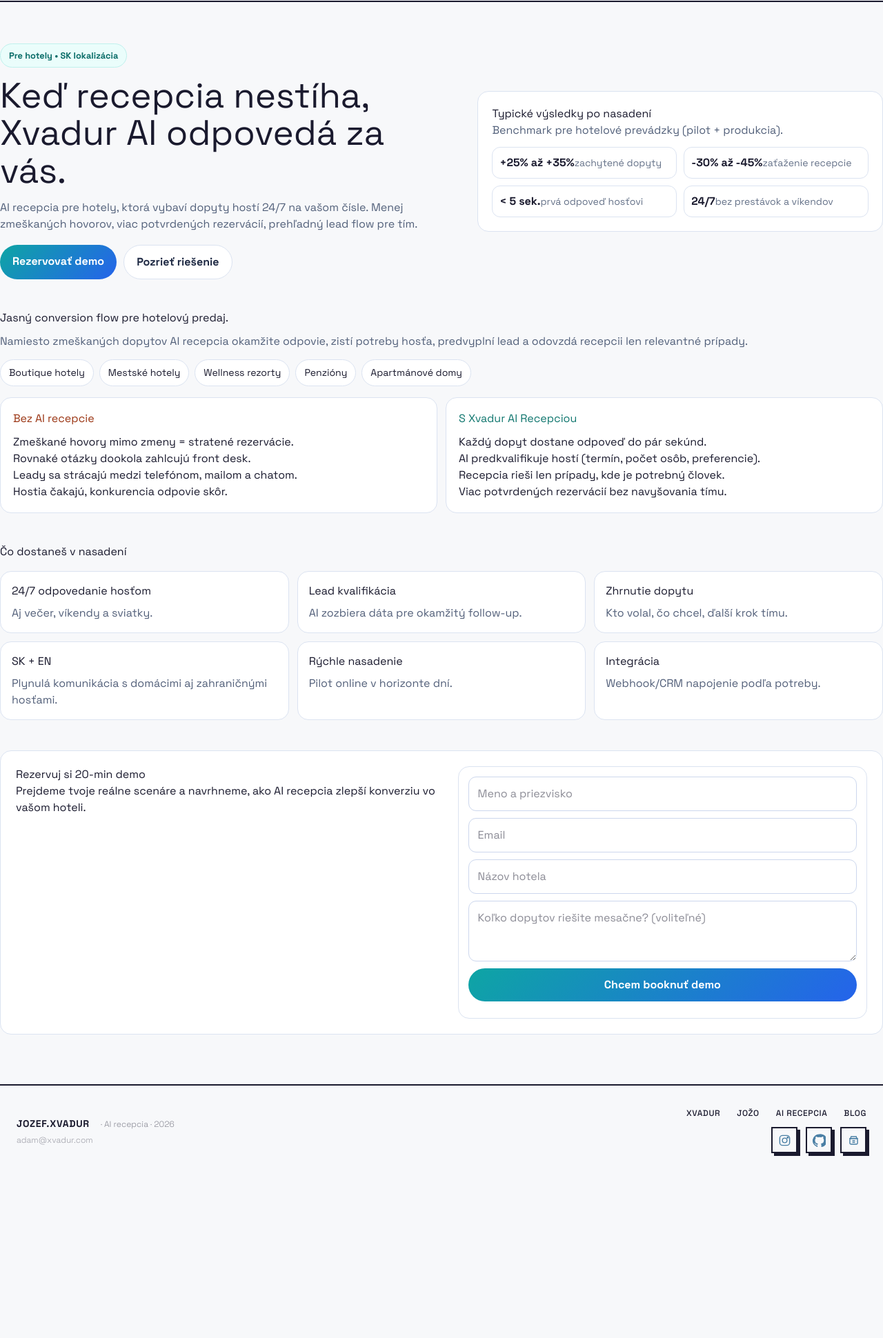
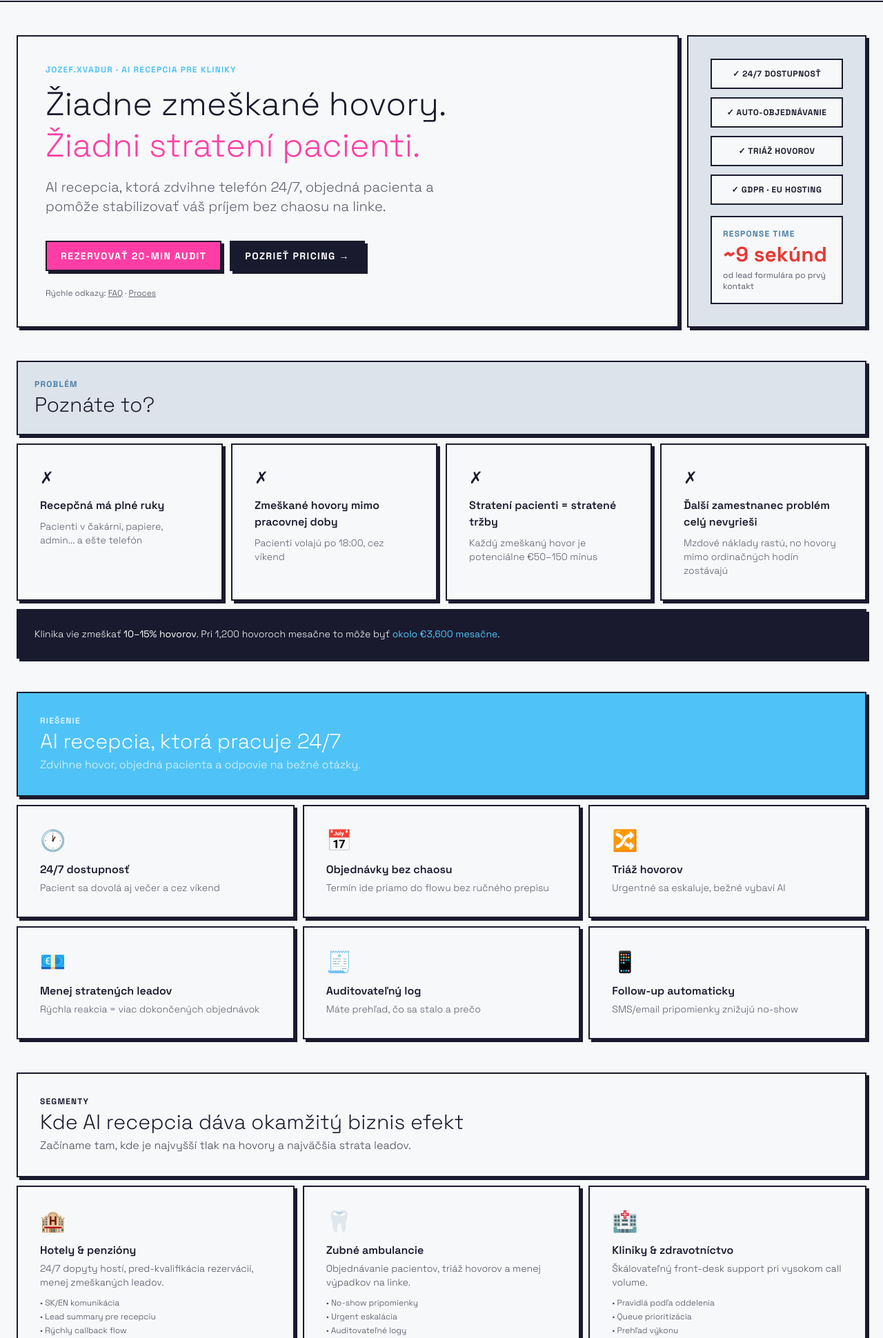
Before and after one commit to xvadur/Jozef, an Astro site: page /ai-recepcia in a window 1280 px wide. Shown: the part 63-2003 px from the top of the page at 69% size. Before the commit the page ends 1767 px from the top, so only its background shows below. Built offline with nearby package versions, Linux system fonts and the light colour scheme; Astro itself is replaced by a stand-in of ours; a script that the page names is missing.

Commit message:
feat: restore existing ai-recepcia flow and add segment section + widget

```diff
--- /dev/null
+++ b/src/components/ai-recepcia/SegmentsSection.astro
@@ -0,0 +1,46 @@
+---
+const segments = [
+  {
+    icon: "🏨",
+    title: "Hotely & penzióny",
+    desc: "24/7 dopyty hostí, pred-kvalifikácia rezervácií, menej zmeškaných leadov.",
+    points: ["SK/EN komunikácia", "Lead summary pre recepciu", "Rýchly callback flow"],
+  },
+  {
+    icon: "🦷",
+    title: "Zubné ambulancie",
+    desc: "Objednávanie pacientov, triáž hovorov a menej výpadkov na linke.",
+    points: ["No-show pripomienky", "Urgent eskalácia", "Auditovateľné logy"],
+  },
+  {
+    icon: "🏥",
+    title: "Kliniky & zdravotníctvo",
+    desc: "Škálovateľný front-desk support pri vysokom call volume.",
+    points: ["Pravidlá podľa oddelenia", "Queue prioritizácia", "Prehľad výkonu"],
+  },
+];
+---
+
+<section id="segmenty" class="max-w-7xl mx-auto px-6 pb-12 jozo-fade-in" style="animation-delay: 120ms;">
+  <div class="p-8 mb-3 flex flex-col md:flex-row items-start md:items-center justify-between gap-4"
+    style="border: var(--border-brutal); box-shadow: var(--shadow-brutal); background-color: var(--color-yellow);">
+    <div>
+      <p class="text-xs font-bold uppercase tracking-widest mb-1">Segmenty</p>
+      <h2 class="text-3xl font-light">Kde AI recepcia dáva okamžitý biznis efekt</h2>
+      <p class="font-light mt-1" style="opacity: 0.8;">Začíname tam, kde je najvyšší tlak na hovory a najväčšia strata leadov.</p>
+    </div>
+  </div>
+
+  <div class="grid gap-3 md:grid-cols-2 lg:grid-cols-3">
+    {segments.map(s => (
+      <article class="p-8 jozo-press-card" style="border: var(--border-brutal); box-shadow: var(--shadow-brutal); background-color: var(--color-bg);">
+        <span class="text-3xl mb-3 block">{s.icon}</span>
+        <h3 class="text-base font-semibold mb-1">{s.title}</h3>
+        <p class="text-sm font-light mb-3" style="opacity: .75;">{s.desc}</p>
+        <ul class="text-xs font-light space-y-1" style="opacity:.8;">
+          {s.points.map((p) => <li>• {p}</li>)}
+        </ul>
+      </article>
+    ))}
+  </div>
+</section>
--- a/src/pages/ai-recepcia.astro
+++ b/src/pages/ai-recepcia.astro
@@ -1,172 +1,65 @@
 ---
 import Layout from "../layouts/Layout.astro";
 import Header from "../components/Header.astro";
+import RecepciahHero from "../components/ai-recepcia/RecepciahHero.astro";
+import ProblemSection from "../components/ai-recepcia/ProblemSection.astro";
+import SolutionSection from "../components/ai-recepcia/SolutionSection.astro";
+import SegmentsSection from "../components/ai-recepcia/SegmentsSection.astro";
+import HowItWorks from "../components/ai-recepcia/HowItWorks.astro";
+import OnboardingTimeline from "../components/ai-recepcia/OnboardingTimeline.astro";
+import PricingGrid from "../components/ai-recepcia/PricingGrid.astro";
+import RoiBlock from "../components/ai-recepcia/RoiBlock.astro";
+import AboutAdam from "../components/ai-recepcia/AboutAdam.astro";
+import DemoBlock from "../components/ai-recepcia/DemoBlock.astro";
 import Footer from "../components/Footer.astro";
+import { SITE } from "../config/site.mjs";
 ---
-
 <Layout
-  title="Xvadur | AI Recepcia pre hotely"
-  description="AI recepcia pre hotely: 24/7 odpovede hosťom, menej zmeškaných dopytov a viac rezervácií."
+  title="AI recepcia pre ambulancie | menej zmeškaných hovorov"
+  description="AI recepcia pre ambulancie a kliniky: 24/7 dostupnosť, objednávanie pacientov, triáž hovorov a orientačný ROI v násobkoch nákladov."
 >
   <Header />
-  <main class="container landing" id="main-content" role="main">
-    <section class="hero">
-      <div>
-        <span class="label">Pre hotely • SK lokalizácia</span>
-        <h1>Keď recepcia nestíha, Xvadur AI odpovedá za vás.</h1>
-        <p class="sub">
-          AI recepcia pre hotely, ktorá vybaví dopyty hostí 24/7 na vašom čísle. Menej
-          zmeškaných hovorov, viac potvrdených rezervácií, prehľadný lead flow pre tím.
-        </p>
-        <div class="hero-actions">
-          <a class="btn btn-primary" href="#lead-form">Rezervovať demo</a>
-          <a class="btn btn-outline" href="#ako">Pozrieť riešenie</a>
-        </div>
-      </div>
-
-      <aside class="hero-card">
-        <h3>Typické výsledky po nasadení</h3>
-        <p>Benchmark pre hotelové prevádzky (pilot + produkcia).</p>
-        <div class="metric-grid">
-          <div class="metric"><b>+25% až +35%</b><span>zachytené dopyty</span></div>
-          <div class="metric"><b>-30% až -45%</b><span>zaťaženie recepcie</span></div>
-          <div class="metric"><b>&lt; 5 sek.</b><span>prvá odpoveď hosťovi</span></div>
-          <div class="metric"><b>24/7</b><span>bez prestávok a víkendov</span></div>
-        </div>
-      </aside>
-    </section>
-
-    <section id="ako">
-      <div class="section-head">
-        <h2>Jasný conversion flow pre hotelový predaj.</h2>
-        <p>
-          Namiesto zmeškaných dopytov AI recepcia okamžite odpovie, zistí potreby hosťa,
-          predvyplní lead a odovzdá recepcii len relevantné prípady.
-        </p>
-      </div>
-
-      <div class="industries">
-        <span class="chip">Boutique hotely</span>
-        <span class="chip">Mestské hotely</span>
-        <span class="chip">Wellness rezorty</span>
-        <span class="chip">Penzióny</span>
-        <span class="chip">Apartmánové domy</span>
-      </div>
-
-      <div class="compare">
-        <article class="card negative">
-          <h3>Bez AI recepcie</h3>
-          <ul>
-            <li>Zmeškané hovory mimo zmeny = stratené rezervácie.</li>
-            <li>Rovnaké otázky dookola zahlcujú front desk.</li>
-            <li>Leady sa strácajú medzi telefónom, mailom a chatom.</li>
-            <li>Hostia čakajú, konkurencia odpovie skôr.</li>
-          </ul>
-        </article>
-        <article class="card positive">
-          <h3>S Xvadur AI Recepciou</h3>
-          <ul>
-            <li>Každý dopyt dostane odpoveď do pár sekúnd.</li>
-            <li>AI predkvalifikuje hostí (termín, počet osôb, preferencie).</li>
-            <li>Recepcia rieši len prípady, kde je potrebný človek.</li>
-            <li>Viac potvrdených rezervácií bez navyšovania tímu.</li>
-          </ul>
-        </article>
-      </div>
-    </section>
-
-    <section>
-      <div class="section-head">
-        <h2>Čo dostaneš v nasadení</h2>
-      </div>
-      <div class="features">
-        <article class="feature"><h4>24/7 odpovedanie hosťom</h4><p>Aj večer, víkendy a sviatky.</p></article>
-        <article class="feature"><h4>Lead kvalifikácia</h4><p>AI zozbiera dáta pre okamžitý follow-up.</p></article>
-        <article class="feature"><h4>Zhrnutie dopytu</h4><p>Kto volal, čo chcel, ďalší krok tímu.</p></article>
-        <article class="feature"><h4>SK + EN</h4><p>Plynulá komunikácia s domácimi aj zahraničnými hosťami.</p></article>
-        <article class="feature"><h4>Rýchle nasadenie</h4><p>Pilot online v horizonte dní.</p></article>
-        <article class="feature"><h4>Integrácia</h4><p>Webhook/CRM napojenie podľa potreby.</p></article>
-      </div>
-    </section>
-
-    <section>
-      <div class="cta" id="lead-form">
-        <div>
-          <h2>Rezervuj si 20-min demo</h2>
-          <p>
-            Prejdeme tvoje reálne scenáre a navrhneme, ako AI recepcia zlepší konverziu vo vašom hoteli.
-          </p>
-        </div>
-        <form class="form" id="leadForm">
-          <input type="text" name="name" placeholder="Meno a priezvisko" required />
-          <input type="email" name="email" placeholder="Email" required />
-          <input type="text" name="hotel" placeholder="Názov hotela" required />
-          <textarea name="message" placeholder="Koľko dopytov riešite mesačne? (voliteľné)"></textarea>
-          <button class="btn btn-primary" type="submit">Chcem booknuť demo</button>
-          <div class="tiny" id="form-result"></div>
-        </form>
-      </div>
-    </section>
+  <main id="main-content" role="main">
+    <RecepciahHero />
+    <ProblemSection />
+    <SolutionSection />
+    <SegmentsSection />
+    <HowItWorks />
+    <OnboardingTimeline />
+    <PricingGrid />
+    <RoiBlock />
+    <AboutAdam />
+    <DemoBlock />
   </main>
-
   <Footer />
 
-  <div id="xvadur-chat-widget"></div>
+  <div id="xvadur-chat-widget" style="position: fixed; right: 18px; bottom: 18px; z-index: 9999;"></div>
   <script src="https://unpkg.com/@elevenlabs/convai-widget-embed" async type="text/javascript"></script>
   <script>
-    document.getElementById('leadForm')?.addEventListener('submit', (e) => {
-      e.preventDefault();
-      const form = e.currentTarget;
-      const payload = Object.fromEntries(new FormData(form).entries());
-      console.log('Lead payload:', payload);
-      document.getElementById('form-result').textContent = 'Vďaka, ozveme sa ti do 24 hodín.';
-      form.reset();
-    });
-
     const host = document.getElementById('xvadur-chat-widget');
     const widget = document.createElement('elevenlabs-convai');
     widget.setAttribute('agent-id', 'agent_4701kef07b3kek295qxafqqh1apm');
-    host.appendChild(widget);
+    host?.appendChild(widget);
   </script>
 
-  <style>
-    .landing { padding: 32px 0 72px; }
-    .hero { display:grid; grid-template-columns: 1.06fr .94fr; gap:30px; align-items:center; margin-top:28px; }
-    .label { display:inline-flex; padding:7px 12px; border-radius:999px; background:#eafdfb; color:#0a6c68; border:1px solid #bff1ed; font-size:.8rem; font-weight:700; }
-    h1,h2,h3,h4 { margin:0; }
-    h1 { margin-top:14px; font-size:clamp(2rem,4vw,3.4rem); line-height:1.06; }
-    .sub { margin-top:14px; color:#52607a; max-width:60ch; }
-    .hero-actions { margin-top:18px; display:flex; gap:10px; flex-wrap:wrap; }
-    .btn { border:0; border-radius:999px; padding:12px 18px; font-weight:700; cursor:pointer; text-decoration:none; display:inline-block; }
-    .btn-primary { color:#fff; background:linear-gradient(135deg,#0ea5a4,#2563eb); }
-    .btn-outline { background:#fff; border:1px solid #dbe3f1; color:#1f2a44; }
-    .hero-card,.card,.feature,.cta,.form { background:#fff; border:1px solid #dbe3f1; border-radius:16px; }
-    .hero-card { padding:20px; }
-    .hero-card p { color:#52607a; }
-    .metric-grid { display:grid; grid-template-columns:1fr 1fr; gap:10px; margin-top:12px; }
-    .metric { border:1px solid #dbe3f1; border-radius:12px; padding:10px; }
-    .metric span { color:#647188; font-size:.88rem; }
-    section { margin-top:44px; }
-    .section-head p { color:#52607a; margin-top:10px; }
-    .industries { margin-top:14px; display:flex; gap:8px; flex-wrap:wrap; }
-    .chip { border:1px solid #dbe3f1; border-radius:999px; background:#fff; padding:8px 12px; font-size:.88rem; }
-    .compare,.features { margin-top:16px; display:grid; gap:12px; }
-    .compare { grid-template-columns:1fr 1fr; }
-    .features { grid-template-columns:repeat(3,1fr); }
-    .card { padding:18px; }
-    .card ul { margin:10px 0 0; }
-    .negative h3 { color:#9a3412; }
-    .positive h3 { color:#0f766e; }
-    .feature { padding:16px; }
-    .feature p { color:#53607a; margin-top:8px; }
-    .cta { padding:22px; display:grid; grid-template-columns:1fr .95fr; gap:16px; }
-    .form { padding:14px; display:grid; gap:10px; }
-    .form input,.form textarea { border:1px solid #ccd7ed; border-radius:11px; padding:12px 13px; font:inherit; }
-    .form textarea { min-height:88px; resize:vertical; }
-    .tiny { font-size:.82rem; color:#627087; }
-    #xvadur-chat-widget { position:fixed; right:18px; bottom:18px; z-index:9999; }
-    @media (max-width: 980px) {
-      .hero,.compare,.features,.cta{ grid-template-columns:1fr; }
-    }
-  </style>
+  <script type="application/ld+json" set:html={JSON.stringify({
+    '@context': 'https://schema.org',
+    '@type': 'Service',
+    name: 'AI recepcia pre ambulancie',
+    provider: { '@type': 'Organization', name: 'jozef.xvadur' },
+    areaServed: 'Slovakia',
+    serviceType: 'AI hlasová recepcia',
+    url: `${SITE.url}/ai-recepcia`,
+    description: 'AI recepcia pre ambulancie a kliniky: 24/7 dostupnosť, objednávanie pacientov a triáž hovorov.'
+  })} />
+
+  <script type="application/ld+json" set:html={JSON.stringify({
+    '@context': 'https://schema.org',
+    '@type': 'FAQPage',
+    mainEntity: [
+      { '@type': 'Question', name: 'Čo ak AI urobí chybu?', acceptedAnswer: { '@type': 'Answer', text: 'AI má fallback na človeka a hovory sa logujú pre kontrolu.' } },
+      { '@type': 'Question', name: 'Ako je to s GDPR?', acceptedAnswer: { '@type': 'Answer', text: 'Dáta držíme na EU infra a vieme podpísať DPA.' } },
+      { '@type': 'Question', name: 'Koľko trvá setup?', acceptedAnswer: { '@type': 'Answer', text: 'Typicky 1–2 dni plus krátke testovanie.' } }
+    ]
+  })} />
 </Layout>
```
